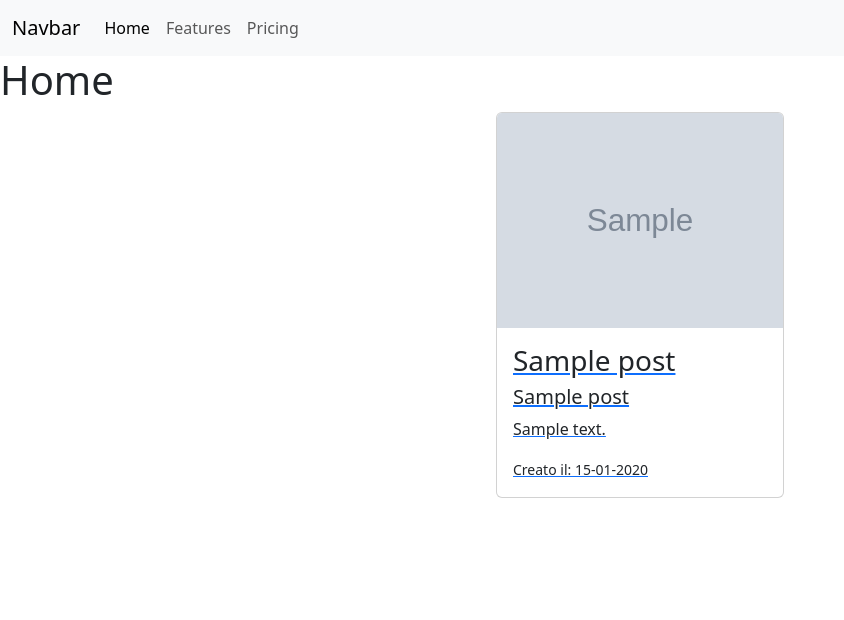
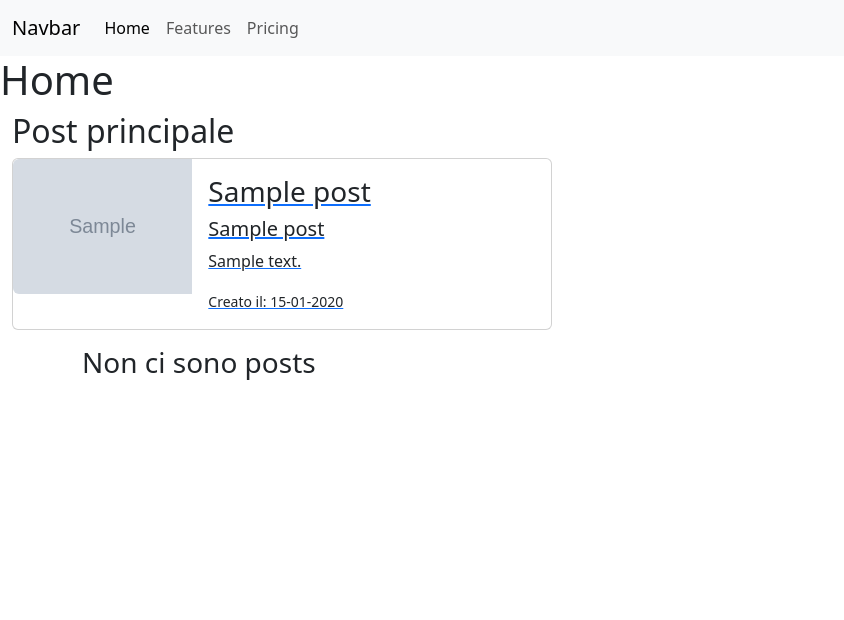
Before and after one commit to peppe2412/Blog, a PHP site: page /views/home.php in a window 1280 px wide. Shown: the top 620 px of the page, without its empty margins (0-844 px from the left). Run offline with PHP 8.4, Linux system fonts and the light colour scheme; tables that the repository leaves empty or names only in its code hold one stand-in row (values such as "Sample post"); grey boxes marked "Sample" are stand-in pictures; data that the repository does not hold is empty; some libraries are stand-ins or nearby versions.

Commit message:
Main post

```diff
--- a/views/home.php
+++ b/views/home.php
@@ -25,10 +25,44 @@ ob_start();
     <div class="alert alert-success"><?= htmlspecialchars($success) ?></div>
 <?php endif; ?>
 
+
+<main class="container-fluid">
+    <div class="row">
+        <?php if ($posts): ?>
+            <?php
+            $main = $posts[0];
+            $others = array_slice($posts, 1);
+            ?>
+        <?php endif; ?>
+        <div class="col-12 col-lg-12">
+            <h2>Post principale</h2>
+            <a href="/posts/detail/<?= urlencode($main['title']) ?>">
+                <div class="card mb-3" style="max-width: 540px;">
+                    <div class="row g-0">
+                        <div class="col-md-4">
+                            <?php if (!empty($main['image'])): ?>
+                                <img src="/public/uploads/<?= htmlspecialchars($main['image']); ?>" class="img-fluid rounded-start" alt="...">
+                            <?php endif; ?>
+                        </div>
+                        <div class="col-md-8">
+                            <div class="card-body">
+                                <h3 class="card-title"><?= htmlspecialchars($main['title']) ?></h3>
+                                <h5 class="card-title"><?= htmlspecialchars($main['subtitle']) ?></h5>
+                                <p class="card-text"><?= htmlspecialchars($main['body']) ?></p>
+                                <small>Creato il: <?= htmlspecialchars(date('d-m-Y', strtotime($main['created_at']))) ?></small>
+                            </div>
+                        </div>
+                    </div>
+                </div>
+            </a>
+        </div>
+    </div>
+</main>
+
 <section class="container">
     <div class="row justify-content-center">
-        <?php if ($posts): ?>
-            <?php foreach ($posts as $post): ?>
+        <?php if ($others): ?>
+            <?php foreach ($others as $post): ?>
                 <div class="col-12 col-lg-4">
                     <a href="/posts/detail/<?= urlencode($post['title']) ?>">
                         <div class="d-flex justify-content-center">
```
Also changed, not shown: public/uploads/post_69051658834fa.jpg (added).
